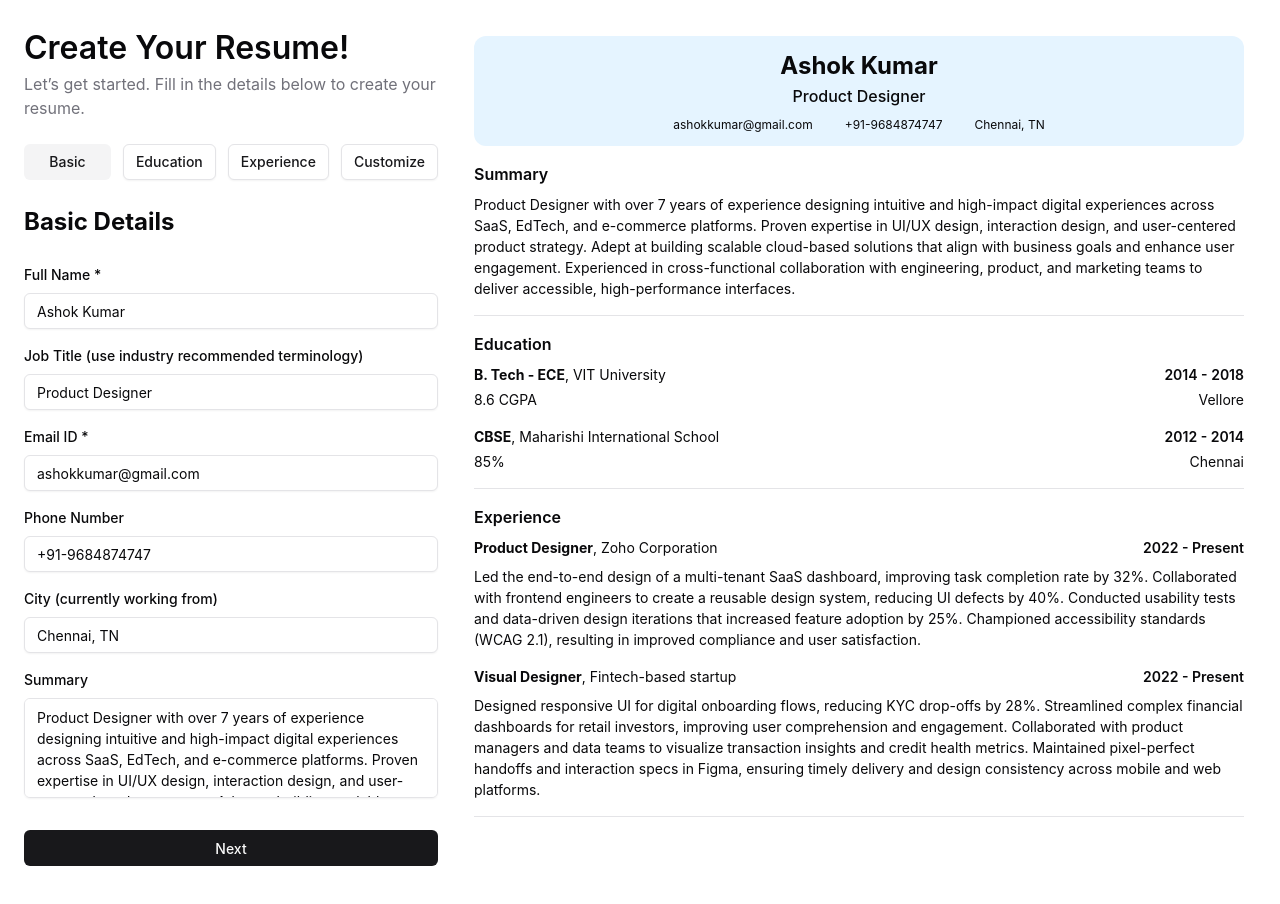
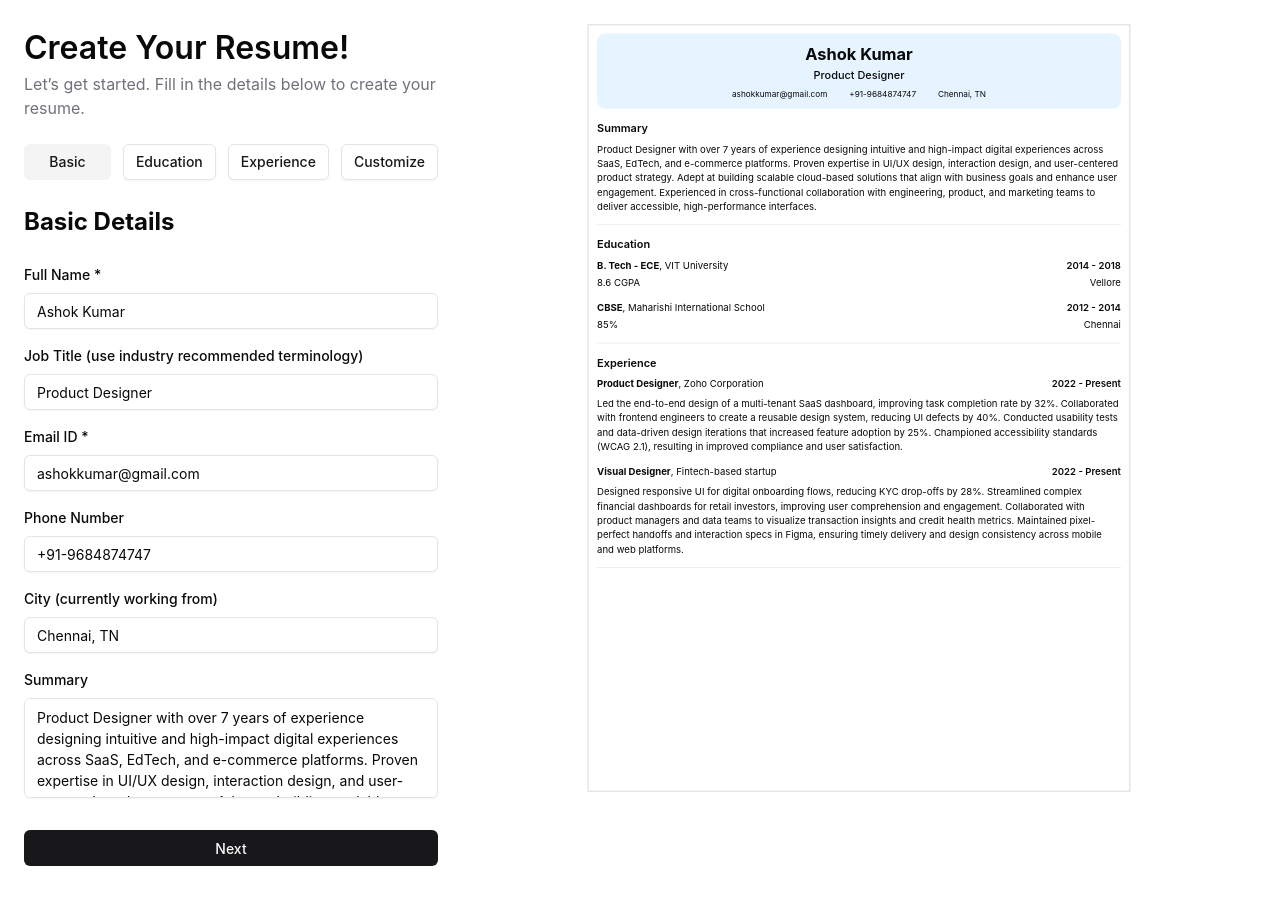
Before and after one commit to aneesh199608/odin-cv-application, a React (Vite) app: page / in a window 1280 px wide. Shown: the top 904 px of the page. Built offline with nearby package versions, Linux system fonts and the light colour scheme.

Commit message:
feat: make preview scale down responsively based on viewport height, but keeping a4 size the same

```diff
--- a/src/components/GeneralPreview.css
+++ b/src/components/GeneralPreview.css
@@ -1,15 +1,15 @@
 .preview {
     width: 794px;
     height: 1123px;
-    border-radius: 20px;
     padding: 12px;
     box-sizing: border-box;
     font-family: var(--font-sans);
     display: flex;
     flex-direction: column;
     gap: 16px;
-    margin: 0 auto; /* center on page */
-    overflow: hidden; /* hide overflow if needed */
+    margin: 0 auto;
+    overflow: hidden;
+    border: 2px solid var(--border)
   }
   /* Header Section */
   .preview-header {
@@ -177,3 +177,21 @@
     flex-direction: column;
     gap: 8px;
   }
+
+  /* Preview Wrapper */
+
+  .preview-wrapper {
+    width: 100%;
+    height: 100vh;
+    overflow: hidden;
+    display: flex;
+    justify-content: center;
+    align-items: flex-start;
+    box-sizing: border-box;
+  }
+
+  .preview-scale-container {
+    transform-origin: top center;
+    width: 794px;
+    height: 1123px;
+  }
--- a/src/components/GeneralPreview.jsx
+++ b/src/components/GeneralPreview.jsx
@@ -1,7 +1,28 @@
+import { useEffect, useState } from 'react';
+
 export default function GeneralPreview({ data }) {
     console.log('Rendering Preview');
+
+    const [scale, setScale] = useState(1);
+
+    useEffect(() => {
+        const handleResize = () => {
+            const availableHeight = window.innerHeight - 32;
+            const scaleFactor = Math.min(availableHeight / 1123, 1);
+            setScale(scaleFactor);
+        };
+
+        handleResize();
+        window.addEventListener('resize', handleResize);
+        return () => window.removeEventListener('resize', handleResize);
+    }, []);
+
     return (
         <div className="preview-wrapper">
+            <div
+                className="preview-scale-container"
+                style={{ transform: `scale(${scale})` }}
+            >
                 <div className="preview">
                     <div className="preview-header">
                         <div className="header-container">
@@ -75,5 +96,6 @@ export default function GeneralPreview({ data }) {
 
                 </div>
             </div>
+        </div>
     );
 }
```
Lines whose indentation alone changed are shown as unchanged.
